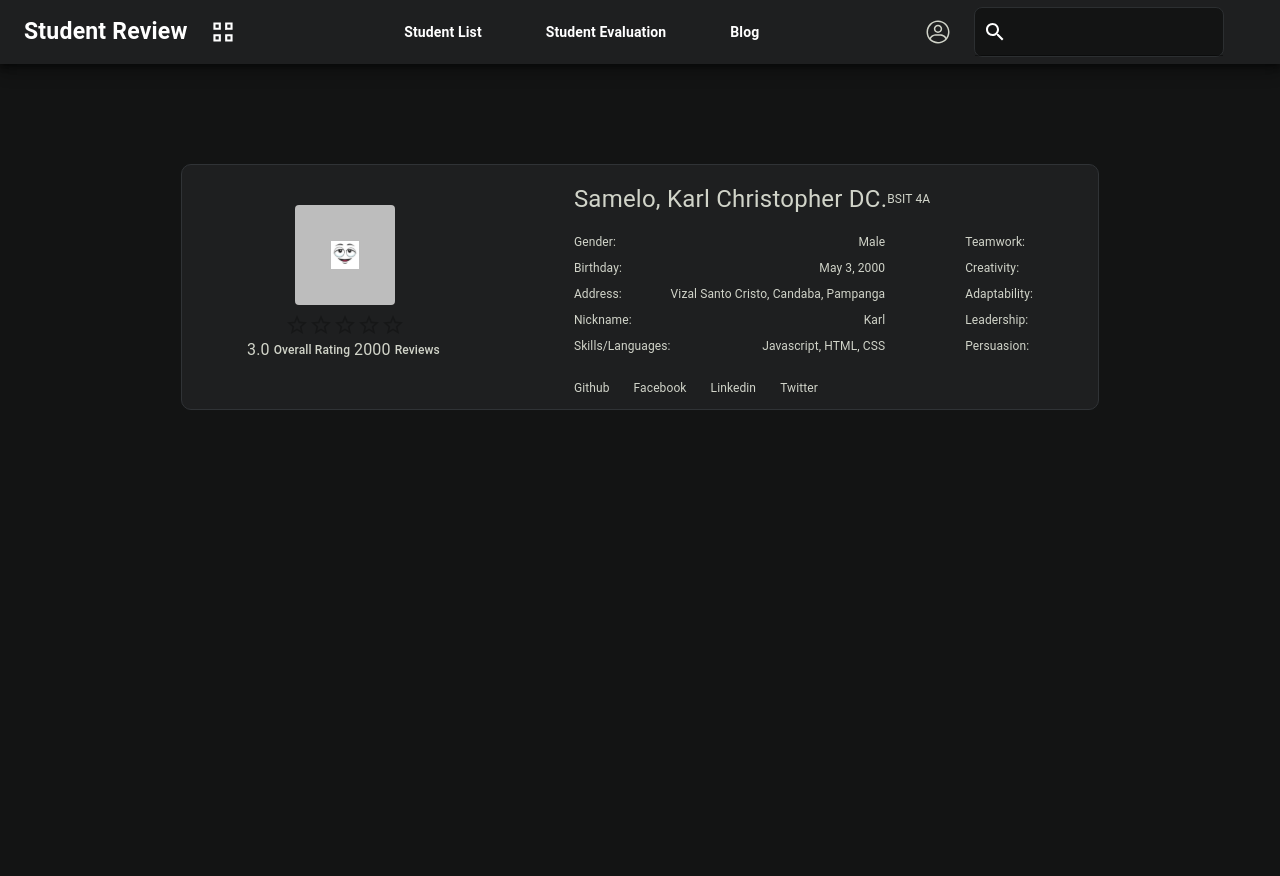
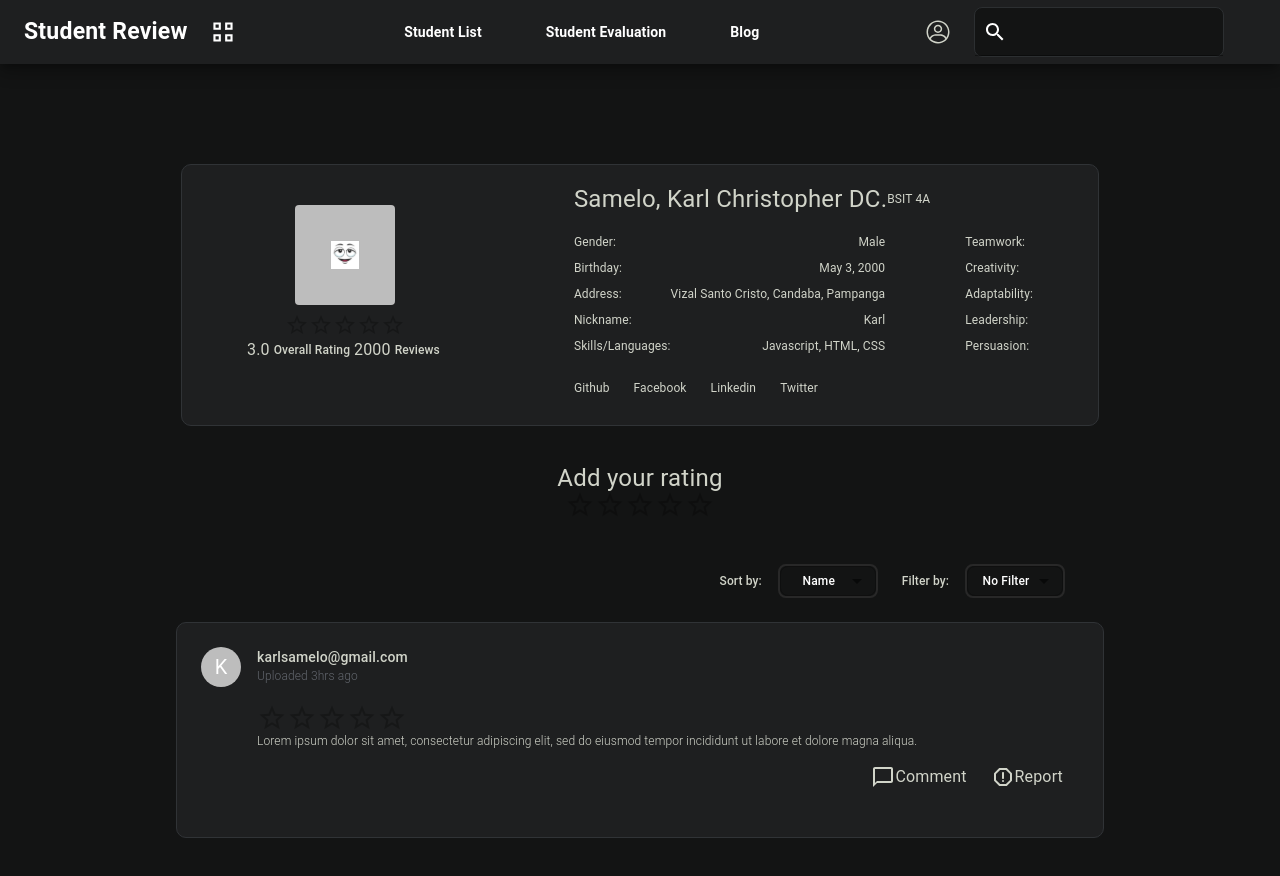
Before and after one commit to Karl02Mae/midterm_web, a React (Create React App) app: page /student in a window 1280 px wide. Shown: the top 876 px of the page. Built offline with nearby package versions, Linux system fonts and the light colour scheme.

Commit message:
complete UI without Modals

```diff
--- /dev/null
+++ b/src/components/CommentBox.js
@@ -0,0 +1,127 @@
+import React, { useState } from 'react';
+import {
+    Box,
+    Typography,
+    Avatar,
+    Rating
+} from '@mui/material';
+import ReportGmailerrorredRoundedIcon from '@mui/icons-material/ReportGmailerrorredRounded';
+import ChatBubbleOutlineIcon from '@mui/icons-material/ChatBubbleOutline';
+
+const style = {
+    root: {
+        display: 'flex',
+        flexDirection: 'column',
+        height: '214px',
+        width: '926px',
+        backgroundColor: '#1E1F20',
+        border: 'solid 1px #303336',
+        borderRadius: '10px',
+        marginLeft: 'auto',
+        marginRight: 'auto',
+        color: '#D1D4C9',
+    },
+    top: {
+        display: 'flex',
+        paddingLeft: 3,
+        paddingTop: 3,
+    },
+    topText: {
+        display: 'flex',
+        marginLeft: 2,
+        flexDirection: 'column',
+        textAlign: 'left',
+    },
+    commentID: {
+        fontSize: '14px',
+        fontWeight: '500',
+    },
+    commentTime: {
+        fontSize: '12px',
+        fontWeight: '300',
+        lineHeight: '16px',
+        color: '#62666D',
+    },
+    bottom: {
+        display: 'flex',
+        flexDirection: 'column',
+        marginTop: 2,
+        marginLeft: 10,
+    },
+    buttons: {
+        display: 'flex',
+        alignItems: 'center',
+        float: 'right',
+    },
+    commentButton: {
+        display: 'flex',
+    },
+    reportButton: {
+        display: 'flex',
+        marginLeft: 3,
+    },
+    down: {
+        marginTop: 2,
+        marginRight: 5,
+    },
+    comment: {
+        fontSize: '12px',
+        fontWeight: '300',
+        lineHeight: '16px',
+        color: '#D1D4C9',
+    },
+    commentDisplay: {
+        display: 'flex',
+        flexDirection: 'column',
+        textAlign: 'left',
+    }
+}
+
+export default function CommentBox() {
+    const [value, setValue] = useState('');
+    return (
+        <Box sx={style.root}>
+            {/* Data from COMMENT BOX should be replaced by data from array */}
+            <Box sx={style.top}>
+                <Avatar>K</Avatar>
+                <Box sx={style.topText}>
+                    <Typography sx={style.commentID}>
+                        karlsamelo@gmail.com
+                    </Typography>
+                    <Typography sx={style.commentTime}>
+                        Uploaded 3hrs ago
+                    </Typography>
+                </Box>
+            </Box>
+            <Box sx={style.bottom}>
+                <Box sx={style.commentDisplay}>
+                    <Rating name="addRate"
+                        value={value}
+                        size="large"
+                        onChange={(event, newValue) => {
+                            setValue(newValue);
+                        }}
+                    />
+                    <Typography sx={style.comment}>
+                        Lorem ipsum dolor sit amet, consectetur adipiscing elit, sed do eiusmod tempor incididunt ut labore et dolore magna aliqua.
+                    </Typography>
+                </Box>
+                <Box sx={style.down}>
+                    <Box sx={style.buttons}>
+                        <Box sx={style.commentButton}>
+                            <ChatBubbleOutlineIcon />
+                            <Typography sx={style.commentButton__text}>
+                                Comment
+                            </Typography>
+                        </Box>
+                        <Box sx={style.reportButton}>
+                            <ReportGmailerrorredRoundedIcon />
+                            <Typography sx={style.reportButton__text}>
+                                Report
+                            </Typography>
+                        </Box>
+                    </Box></Box>
+            </Box>
+        </Box>
+    )
+}
--- a/src/components/IndividualStudent.js
+++ b/src/components/IndividualStudent.js
@@ -17,7 +17,7 @@ const style = {
         border: '1px solid #303336',
         borderRadius: '10px',
         maxWidth: '916px',
-        height: '244px',
+        height: '260px',
         marginTop: '100px',
         marginLeft: 'auto',
         marginRight: 'auto',
--- a/src/components/IndividualStudentList.js
+++ b/src/components/IndividualStudentList.js
@@ -1,29 +1,130 @@
-import React from 'react';
+import React, { useState } from 'react';
 import {
     Box,
-    // Typography
+    Typography,
+    Rating,
+    Select,
+    MenuItem
 } from '@mui/material';
 
 import IndividualStudent from './IndividualStudent';
+import CommentBox from './CommentBox';
 
 const style = {
     root: {
+        display: 'flex',
+        flexDirection: 'column',
+        color: '#D1D4C9',
         height: '200vh',
         backgroundColor: "#131414",
         fontFamily: 'roboto',
         paddingLeft: 5,
         paddingRight: 5,
     },
+    addRating: {
+        marginTop: 5,
+    },
+    addYourRating: {
+        fontSize: '24px',
+        fontWeight: '400',
+        lineHeight: '24px',
+    },
+    sortfiltContainer: {
+        display: 'flex',
+        alignItems: 'center',
+        float: 'right',
+        marginRight: '175px',
+        marginTop: 5,
+        marginBottom: 3,
+    },
+    sortSelect: {
+        display: 'flex',
+        color: 'white',
+        borderRadius: 2,
+        border: "2px solid #282828",
+        fontWeight: "500",
+        fontSize: "12px",
+        lineHeight: "20px",
+        height: '34px',
+        width: '100px',
+        maxWidth: '124px',
+        marginLeft: 2,
+    },
+    filtSelect: {
+        display: 'flex',
+        color: 'white',
+        borderRadius: 2,
+        border: "2px solid #282828",
+        fontWeight: "500",
+        fontSize: "12px",
+        lineHeight: "20px",
+        height: '34px',
+        width: '100px',
+        maxWidth: '124px',
+        marginLeft: 2,
+    },
+    sortText: {
+        fontSize: '12px',
+        fontWeight: '500',
+    },
+    filtText: {
+        marginLeft: 3,
+        fontSize: '12px',
+        fontWeight: '500',
+    },
 }
 
 export default function IndividualStudentList() {
+    const [value, setValue] = useState('');
     return (
         <Box sx={style.root}>
             <Box sx={style.top}>
                 <IndividualStudent />
             </Box>
-            <Box sx={style.bottom}>
-
+            <Box sx={style.addRating}>
+                <Typography sx={style.addYourRating}>
+                    Add your rating
+                </Typography>
+                <Rating name="addRate"
+                    value={value}
+                    size="large"
+                    onChange={(event, newValue) => {
+                        setValue(newValue);
+                    }}
+                />
+            </Box>
+            <Box sx={style.commentSection}>
+                <Box sx={style.sortfiltContainer}>
+                    <Typography sx={style.sortText}>
+                        Sort by:
+                    </Typography>
+                    <Select sx={style.sortSelect}
+                        labelId="sortSelect"
+                        id="sortSelect"
+                        value='Name'
+                        label="Sort By"
+                        onChange=''
+                    >
+                        <MenuItem value='Name'>Name</MenuItem>
+                        <MenuItem value='YnS'>Year and Section</MenuItem>
+                        <MenuItem value='Rating'>Rating</MenuItem>
+                    </Select>
+                    <Typography sx={style.filtText}>
+                        Filter by:
+                    </Typography>
+                    <Select sx={style.filtSelect}
+                        labelId="filtSelect"
+                        id="filtSelect"
+                        value='NoFilter'
+                        label="Filter By"
+                        onChange=''
+                    >
+                        <MenuItem value='NoFilter'>No Filter</MenuItem>
+                        <MenuItem value='YnS'>Year and Section</MenuItem>
+                        <MenuItem value='Rating'>Rating</MenuItem>
+                    </Select>
+                </Box>
+                <CommentBox />
             </Box>
         </Box>
     )
```
Also changed, not shown: src/assets/img/Vector.png (added).
